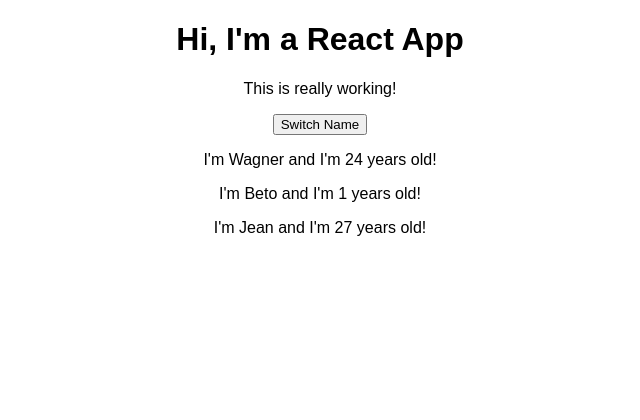
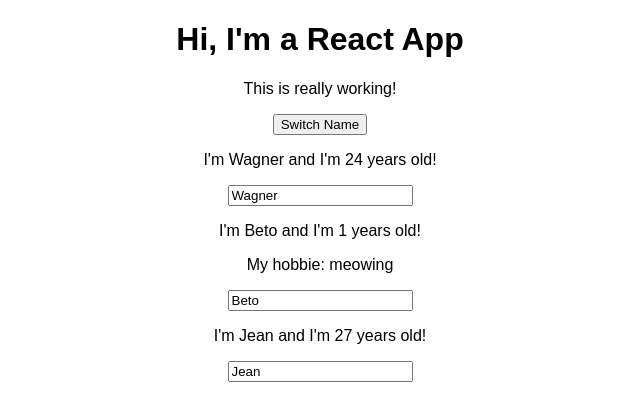
Before and after one commit to palaciowagner/react-guide, a React (Create React App) app: page / in a window 1280 px wide. Shown: the top 420 px of the page, without its empty margins (320-960 px from the left). Built offline with nearby package versions, Linux system fonts and the light colour scheme.

Commit message:
handling name changes from textbox dinamically

```diff
--- a/src/App.js
+++ b/src/App.js
@@ -5,19 +5,29 @@
 class App extends Component {
   state = {
     persons: [
-      {name: "Wagner", age: 24},
-      {name: "Beto", age: 1},
-      {name: "Jean", age: 27}
+      { name: "Wagner", age: 24 },
+      { name: "Beto", age: 1 },
+      { name: "Jean", age: 27 }
     ]
   }
 
-  switchNameHandler = () => {
+  switchNameHandler = (newName) => {
     //console.log('This was clicked indeed!');
     this.setState({
       persons: [
-        {name: "Vanjie", age: 24},
-        {name: "Beto", age: 30},
-        {name: "Jean", age: 27}
+        { name: newName, age: 24 },
+        { name: "Beto", age: 30 },
+        { name: "Jean", age: 27 }
+      ]
+    })
+  }
+
+  nameChangedHandler = (event) => {
+    this.setState({
+      persons: [
+        { name: 'Max', age: 24 },
+        { name: event.target.value, age: 1 },
+        { name: "Jean", age: 27 }
       ]
     })
   }
@@ -27,10 +37,20 @@
       <div className="App">
         <h1>Hi, I'm a React App</h1>
         <p>This is really working!</p>
-        <button onClick={this.switchNameHandler}>Switch Name</button>
-        <Person name={this.state.persons[0].name} age={this.state.persons[0].age}/>
-        <Person name={this.state.persons[1].name} age={this.state.persons[1].age}/>
-        <Person name={this.state.persons[2].name} age={this.state.persons[2].age}/>
+        <button onClick={() => this.switchNameHandler('Vanjie')}>Switch Name</button>
+        <Person
+          name={this.state.persons[0].name}
+          age={this.state.persons[0].age} />
+        <Person
+          name={this.state.persons[1].name}
+          age={this.state.persons[1].age}
+          click={this.switchNameHandler.bind(this, 'Wagina')}
+          changed={this.nameChangedHandler}>
+          My hobbie: meowing
+        </Person>
+        <Person
+          name={this.state.persons[2].name}
+          age={this.state.persons[2].age} />
       </div>
     );
     //return React.createElement('div', {className: 'App'}, React.createElement('h1', null, 'Hi, I\'m a React App!!!'));
--- a/src/Person/Person.js
+++ b/src/Person/Person.js
@@ -3,8 +3,9 @@
 const person = (props) => {
     return (
         <div>
-            <p>I'm {props.name} and I'm {props.age} years old!</p>
+            <p onClick={props.click}>I'm {props.name} and I'm {props.age} years old!</p>
             <p>{props.children}</p>
+            <input type="text" onChange={props.changed} value={props.name}/>
         </div>
     )
 };
```
